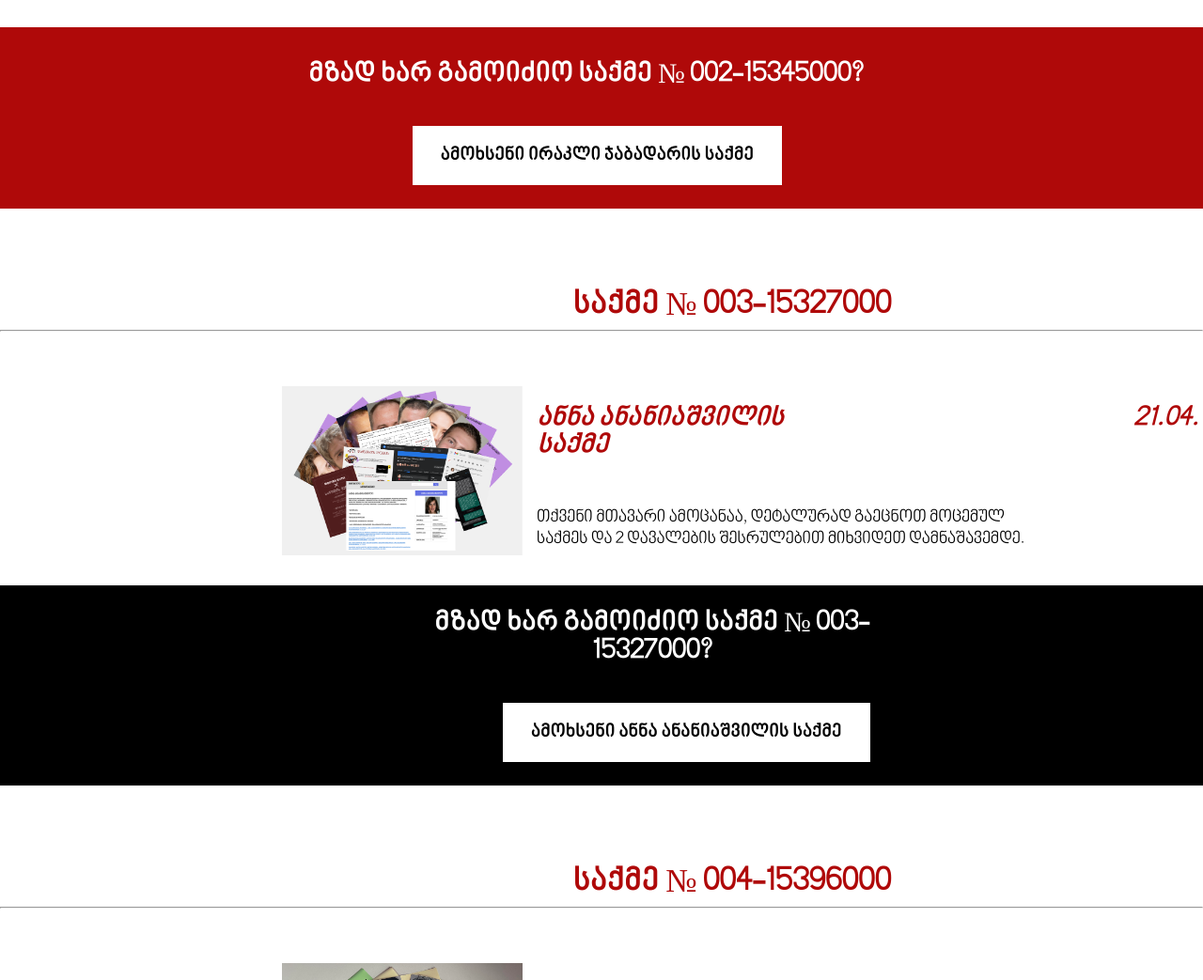
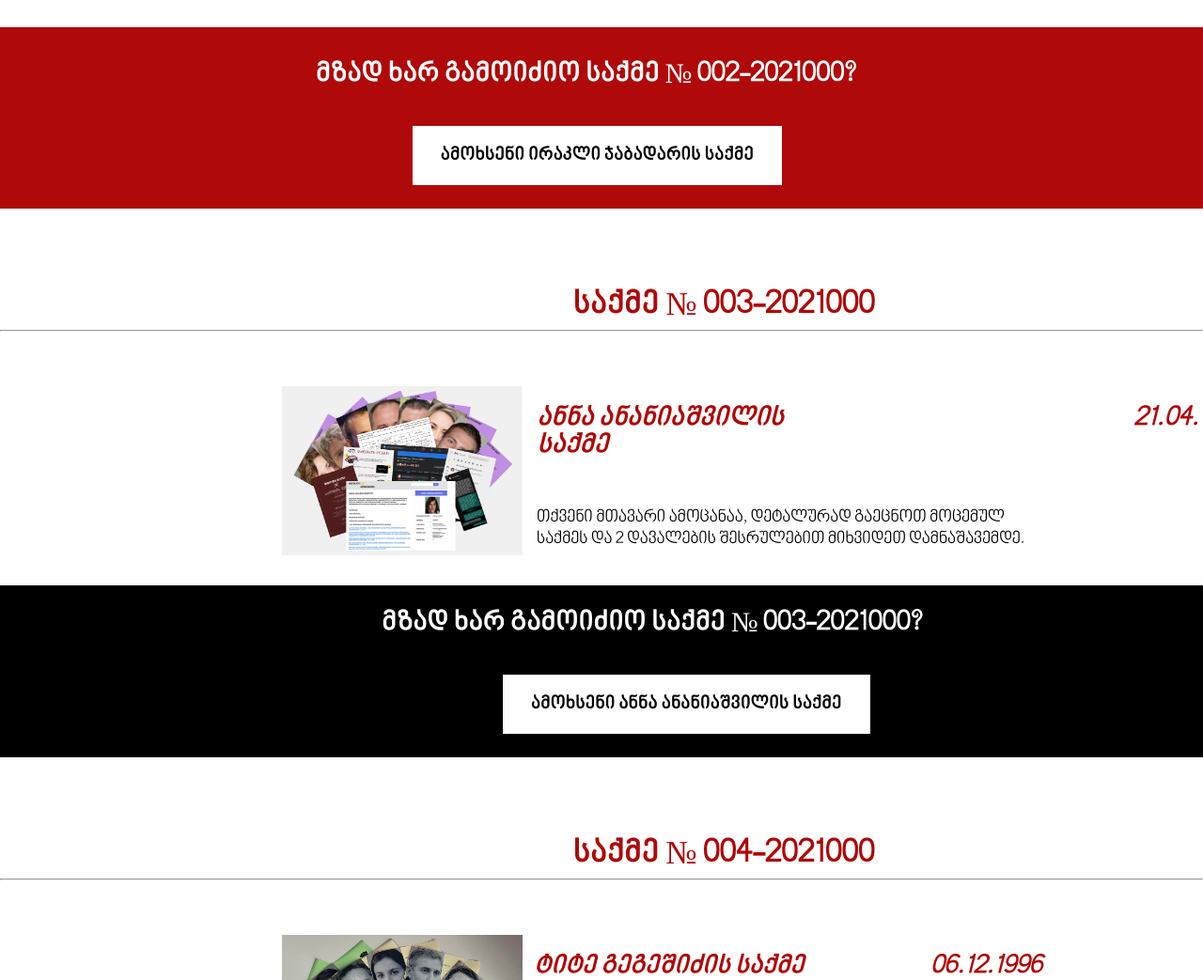
Before and after one commit to damnashavis-logika/damnashavislogika, a plain HTML site: page index.html in a window 1280 px wide. Shown: the part 1757-2800 px from the top of the page at 94% size. Drawn offline with Linux system fonts and the light colour scheme.

Commit message:
Update index.html

```diff
--- a/index.html
+++ b/index.html
@@ -31,7 +31,7 @@
 </section>
 
 <section id="container">
-	<h3> საქმე № 001-15378000 </h3>
+	<h3> საქმე № 001-2021000 </h3>
 </section>
 
 <hr>
@@ -56,7 +56,7 @@
 
 <section id="about-section" class="bpg_nino_mtavruli_bold">
 	<div>
-		<h3> მზად ხარ გამოიძიო საქმე № 001-15378000? </h3>
+		<h3> მზად ხარ გამოიძიო საქმე № 001-2021000? </h3>
 	</div>
 
 	<nav>
@@ -69,7 +69,7 @@
 <br>
 
 <section id="container">
-	<h3> საქმე № 002-15345000 </h3>
+	<h3> საქმე № 002-2021000 </h3>
 </section>
 
 <hr>
@@ -94,7 +94,7 @@
 
 <section id="about-section-2" class="bpg_nino_mtavruli_bold">
 	<div>
-		<h3> მზად ხარ გამოიძიო საქმე № 002-15345000? </h3>
+		<h3> მზად ხარ გამოიძიო საქმე № 002-2021000? </h3>
 	</div>
 
 	<nav>
@@ -107,7 +107,7 @@
 <br>
 
 <section id="container">
-	<h3> საქმე № 003-15327000 </h3>
+	<h3> საქმე № 003-2021000 </h3>
 </section>
 
 <hr>
@@ -132,7 +132,7 @@
 
 <section id="about-section" class="bpg_nino_mtavruli_bold">
 	<div>
-		<h3> მზად ხარ გამოიძიო საქმე № 003-15327000? </h3>
+		<h3> მზად ხარ გამოიძიო საქმე № 003-2021000? </h3>
 	</div>
 
 	<nav>
@@ -145,7 +145,7 @@
 <br>
 
 <section id="container">
-	<h3> საქმე № 004-15396000 </h3>
+	<h3> საქმე № 004-2021000 </h3>
 </section>
 
 <hr>
@@ -170,7 +170,7 @@
 
 <section id="about-section-2" class="bpg_nino_mtavruli_bold">
 	<div>
-		<h3> მზად ხარ გამოიძიო საქმე № 004-15396000? </h3>
+		<h3> მზად ხარ გამოიძიო საქმე № 004-2021000? </h3>
 	</div>
 
 	<nav>
```
